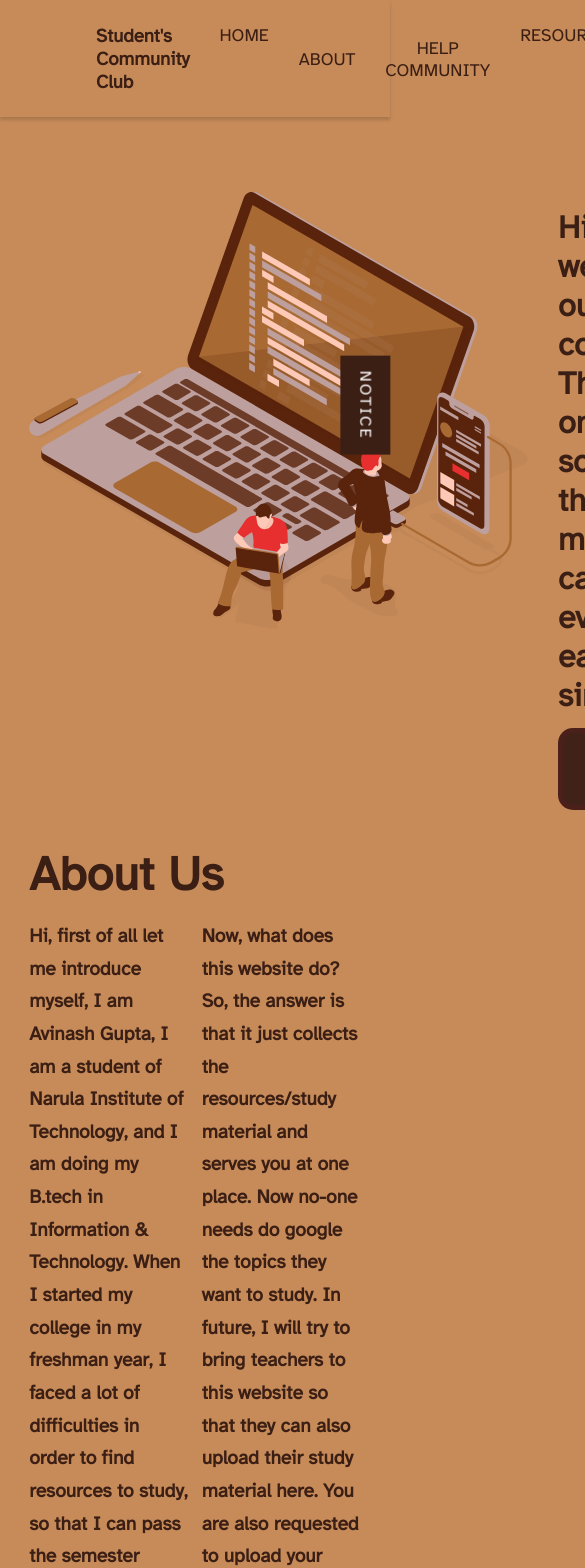
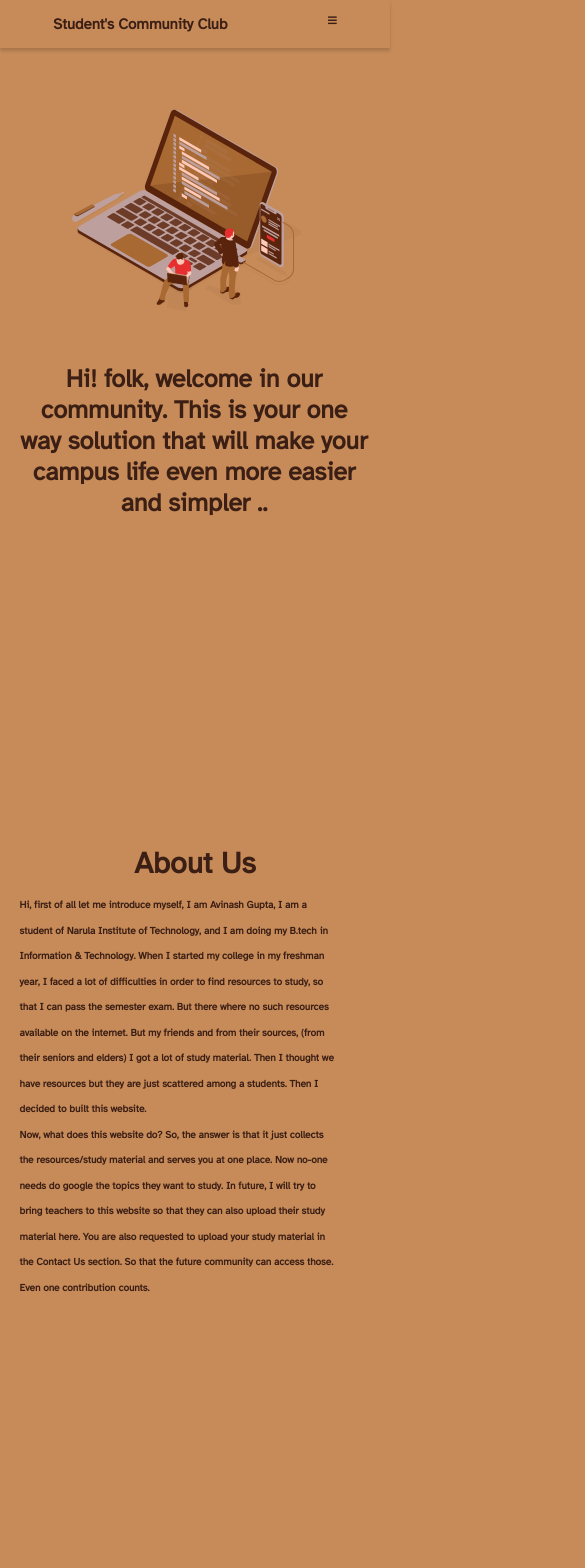
Before and after one commit to tier3guy/Student-Community-Club, a React (Create React App) app: page / in a window 390 px wide. Shown: the top 1568 px of the page, 585 px wide, since content can reach past the window. Built offline with nearby package versions, Linux system fonts and the light colour scheme.

Commit message:
mobile version hamburger left

```diff
--- a/src/App.js
+++ b/src/App.js
@@ -11,9 +11,9 @@ function App() {
   const [loading,setLoading] = useState(false);
   useEffect(()=>{
     setLoading(true);
-    setTimeout(()=>{
+    setTimeout(() => {
       setLoading(false);
-    },4000)
+    },2000)
   },[])
 
   if(loading){
--- a/src/Components/AboutUs.js
+++ b/src/Components/AboutUs.js
@@ -5,7 +5,7 @@ export  default function About(){
     <>
       <div className = 'about'>
         <h1>About Us</h1>
-        <div className = 'section_container' style = {{display:'flex' , justifyContent:'space-between',marginTop:'1em'}}>
+        <div className = 'section_container'>
           <Sections text = "Hi, first of all let  me introduce myself, I am Avinash Gupta, I am a student of Narula Institute of Technology, and I am doing my B.tech in Information & Technology. When I started my college in my freshman year, I faced a lot of difficulties in order to find resources to study, so that I can pass the semester exam. But there where no such resources available on the internet. But my friends and from their sources, (from their seniors and elders) I got a lot of study material. Then I thought we have resources but they are just scattered among a students. Then I decided to built this website."/>
           <Sections text = "Now, what does this website do? So, the answer is that it just collects the resources/study material and serves you at one place. Now no-one needs do google the topics they want to study. In future, I will try to bring teachers to this website so that they can also upload their study material here. You are also requested to upload your study material in the Contact Us section. So that the future community can access those. Even one contribution counts."/>
         </div>
--- a/src/Components/Hero.js
+++ b/src/Components/Hero.js
@@ -9,7 +9,7 @@ export default function Hero(){
     <>
       <div className = 'hero'>
         <div className = 'hero_img'>
-          <img src = {logo} alt = "logo"/>
+          <img className = "himg" src = {logo} alt = "logo"/>
         </div>
         <div className = 'welcome_text'>
           <div><h1>Hi! folk, welcome in our community. This is your one way solution that will make your campus life even more easier and simpler ..</h1></div>
--- a/src/Components/NavBar.js
+++ b/src/Components/NavBar.js
@@ -7,6 +7,7 @@ export default function NavBar(){
     <div className = 'navbar'>
       <h3 style= {{fontWeight:'bolder'}}>Student's Community Club</h3>
       <Menu/>
+      <i className="fas fa-bars hamburger"></i>
     </div>
     </>
   );
--- a/src/index.css
+++ b/src/index.css
@@ -76,6 +76,10 @@ html {
   background-color: #C68B59;
 }
 
+.hamburger{
+  display: none;
+}
+
 .menu{
   list-style: none;
   display: flex;
@@ -139,6 +143,12 @@ body{
 
 .about h1 {
   font-size: 3em;
+}
+
+.section_container{
+  display: flex;
+  justify-content: space-between;
+  margin-top: 1em;
 }
 /*----------------- Home page CSS Ends here --------------------*/
 
@@ -328,3 +338,127 @@ body{
   align-items: center;
 }
 /*----------------- Loader CSS ends here --------------*/
+
+
+
+
+
+/*---------------------------------------- MOBILE WORK STARTS HERE-------------------------------------------*/
+@media only screen and (max-width: 1070px){
+
+  *{
+    box-sizing: border-box;
+    font-size: x-small;
+  }
+
+  /*---------- Navbar ------------*/
+  .menu {
+    flex-direction: column;
+    display: none;
+  }
+
+  .navbar{
+    width: 100vw;
+    justify-content: space-around;
+    padding: 15px 3px;
+  }
+
+  .hamburger{
+    display: block;
+
+  }
+
+  .navbar h3{
+    font-size: 15px;
+  }
+  /*---------- Navbar Ends here ------------*/
+
+  .app , .cont , .about , .hero_img{
+    width: 90vw;
+  }
+
+  .about h1{
+    text-align: center;
+
+  }
+
+  .hero{
+    display: flex;
+    flex-direction: column;
+    padding-top: 65px;
+    margin: auto;
+  }
+
+
+
+  .himg{
+    width: 230px;
+    height: 230px;
+    margin-left: 52px;
+    margin-top: 30px;
+  }
+
+  .welcome_text{
+    padding-top: 35px;
+  }
+
+  .welcome_text h1{
+    margin-left: -20px;
+    text-align: center;
+    font-size: 25px;
+  }
+
+  .btn_primary{
+    display: none;
+  }
+
+
+  .input{
+    width: 80vw;
+  }
+
+  #notice {
+    display: none;
+  }
+
+  .section_container{
+    display: flex;
+    flex-direction: column;
+    margin-top: 1em;
+    width: 90vw;
+  }
+
+  .section{
+    width: 90%;
+    font-size: 15px;
+    font-weight: bold;
+  }
+
+  .Footer{
+    height: 10em;
+    display: flex;
+    flex-direction: column;
+    justify-content: center;
+    align-items:center;
+    padding-top: 10px
+  }
+
+  .join{
+    margin-top: 10px;
+  }
+
+  .Contact {
+    text-align: center;
+  }
+
+  .Contact h1{
+    padding-top: 20px;
+  }
+
+  .connect_container{
+    padding-top: 20px;
+    width: 90vw;
+  }
+
+}
+/*---------------------------------------- MOBILE WORK ENDS HERE-------------------------------------------*/
```
